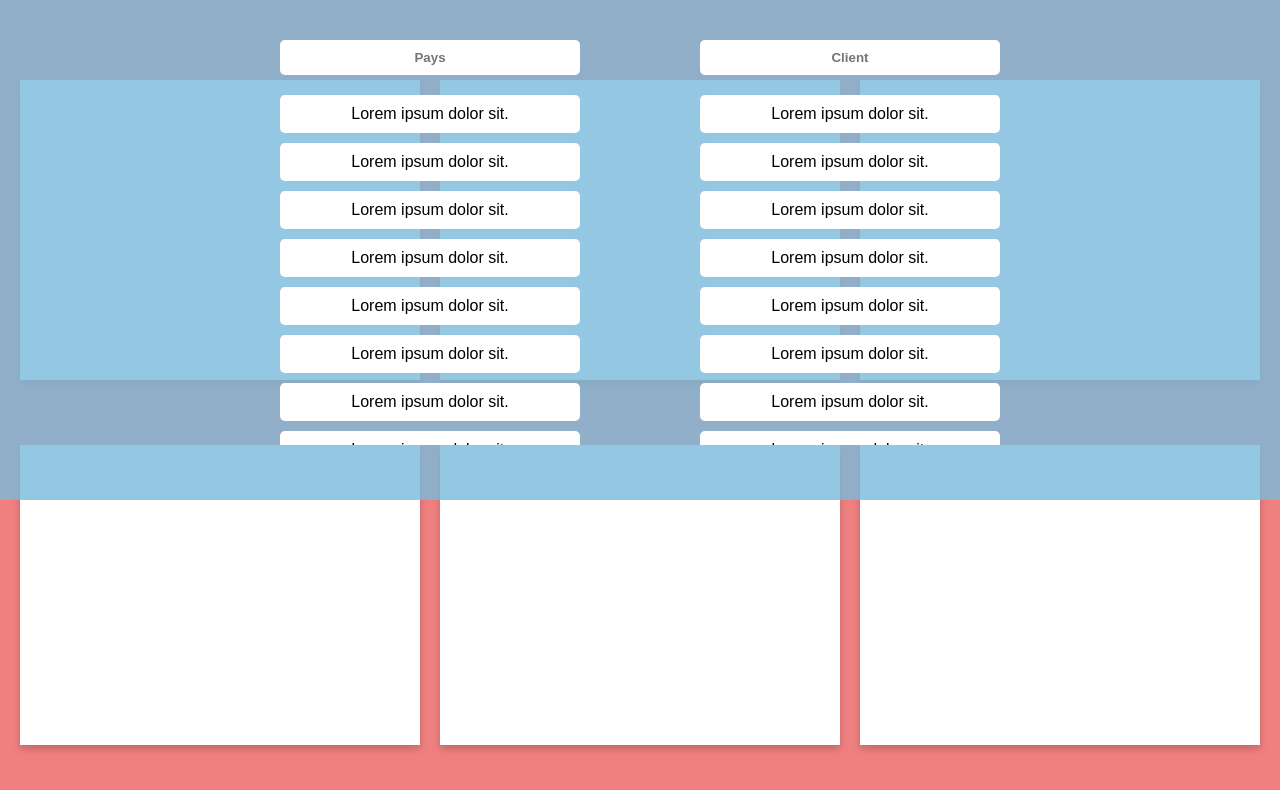
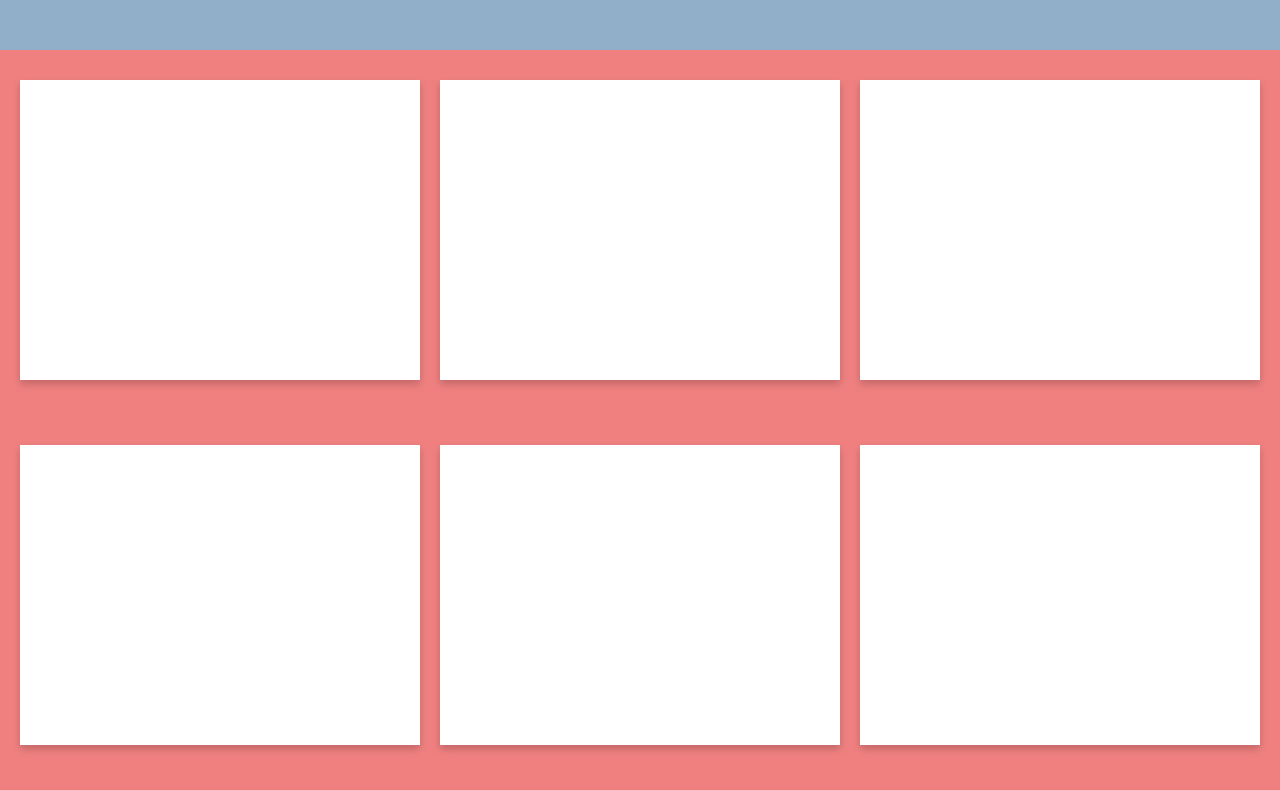
Before and after one commit to Vincenthays/UI-Experiment, a plain HTML site: page index.html in a window 1280 px wide. Drawn offline with nearby package versions, Linux system fonts and the light colour scheme.

Commit message:
minor fix

```diff
--- a/index.html
+++ b/index.html
@@ -9,7 +9,7 @@
 </head>
 <body>
     <div class="container">
-        <div id="settings-panel" class="active">
+        <div id="settings-panel">
             <div class="content">
                 <div class="list">
                     <input type="text" class="item" placeholder="Pays">
```
